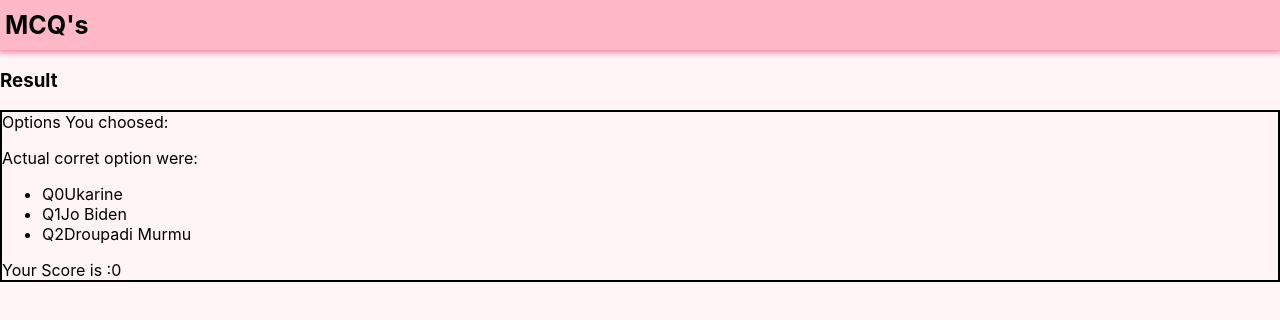
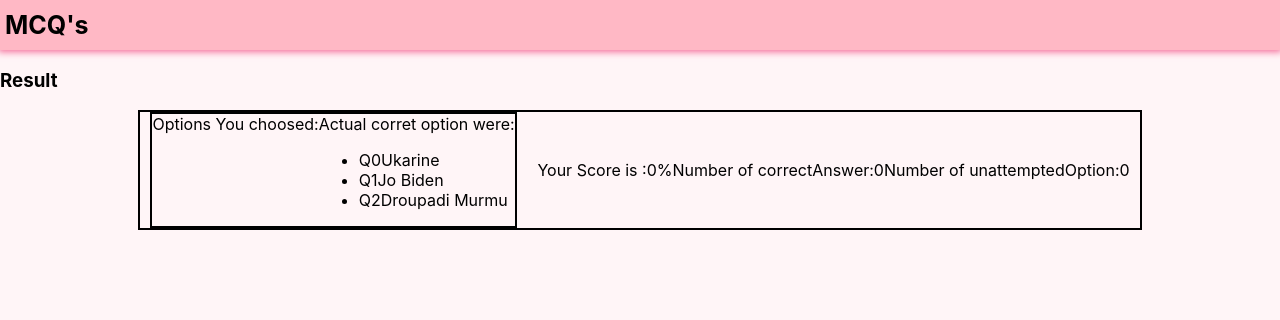
Before and after one commit to Msuf123/quiz-game, a React (Create React App) app: page /final in a window 1280 px wide. Shown: the top 320 px of the page. Built offline with nearby package versions, Linux system fonts and the light colour scheme.

Commit message:
Done 45% of the progress

```diff
--- a/src/Routes/Mcq/Mcq.js
+++ b/src/Routes/Mcq/Mcq.js
@@ -5,6 +5,7 @@ import style from './mcq.module.css'
 import { useParams } from "react-router-dom"
 import { addUserchoice } from "../Mcq/Options/final"
 import { select } from '../Mcq/Options/selected'
+import { useEffect } from "react"
 export default function Mcq(){
 
     const totalData=useSelector((state)=>state.questions)
@@ -12,8 +13,9 @@ export default function Mcq(){
     const question=totalData[Number(currentQuestionNumber.number)-1]
     const dispatch=useDispatch()
     const current=useParams()
+    useEffect(()=>{
     dispatch(addUserchoice({questionNumber:current.number,selectedChoice:null}))
-    dispatch(select(null))
+    dispatch(select(null))},[])
     return(
         <div className={style.main}>
             <div className={style.questionOuter}>
--- a/src/Routes/Mcq/Navigation/Navigation.js
+++ b/src/Routes/Mcq/Navigation/Navigation.js
@@ -11,9 +11,9 @@ export default function Navigation(){
     const current=useParams()
     const dispatch=useDispatch()
     const totalNumberOfQuestions=numberOfQuestion.length
-    useEffect(()=>{
-        console.log(currentFinalSelected)
-    })
+    // useEffect(()=>{
+    //     console.log(currentFinalSelected)
+    // })
     return(
         <div className={style.main}>
             {1<current.number?<button onClick={()=>nav(`/${Number(current.number)-1}`)}>Back</button>:null}
--- a/src/Routes/Submit/Dynamic/Dynamic.js
+++ b/src/Routes/Submit/Dynamic/Dynamic.js
@@ -1,28 +1,37 @@
 import { useSelector } from 'react-redux'
 import style from './dynamic.module.css'
 import scoreCalculateFunction from './scoreCalculateFunction'
+import { useEffect, useState } from 'react'
 export default function Dynamic(){
     const userSelectedOption=useSelector((state)=>state.userChoice)
     const listOfActualOption=useSelector((state)=>state.questions)
-
+    const [correctOption,setCorrectOption]=useState()
+    const [unattemptedOption,setUnattemptedOption]=useState()
+    useEffect(()=>{
+        const{correctCount,unAttemptedQuestion}=scoreCalculateFunction(userSelectedOption,listOfActualOption)
+        setCorrectOption(correctCount)
+        setUnattemptedOption(unAttemptedQuestion)
+    },[])
     return(
         <div className={style.main}>
-            <div>
+            <div className={style.matchingresult}>
                 <div>
                    <span>Options You choosed:</span>
                    <ul>
-                     {userSelectedOption.map((i,k)=><li key={k}>Q{i.questionNumber}{i.selectedChoice}</li>)}
+                     {userSelectedOption.map((i,k)=><li key={k}>Q{i.questionNumber}{i.selectedChoice===null?'Not Selected':i.selectedChoice}</li>)}
                    </ul>
                 </div>
                 <div>
                     <span>Actual corret option were:</span>
                     <ul>
-                        {listOfActualOption.map((i,k)=><li key={k}>Q{k}{i.correctOption}</li>)}
+                        {listOfActualOption.map((i,k)=><li key={k+1}>Q{k}{i.correctOption}</li>)}
                     </ul>
                 </div>
             </div>
             <div>
-                <span>Your Score is :{scoreCalculateFunction(userSelectedOption,listOfActualOption)}</span>
+                <span>Your Score is :{Math.round((correctOption/listOfActualOption.length)*100)}%</span>
+                <span>Number of correctAnswer:{correctOption}</span>
+                <span>Number of unattemptedOption:{unattemptedOption}</span>
             </div>
         </div>
     )
--- a/src/Routes/Submit/Dynamic/dynamic.module.css
+++ b/src/Routes/Submit/Dynamic/dynamic.module.css
@@ -1,3 +1,13 @@
 .main{
     border: 2px solid black;
+    display: flex;
+    width: min(1000px,95%);
+    margin: auto;
+    align-items: center;
+    justify-content: space-around;
 }
+.matchingresult{
+    border: 2px solid black;
+    display: flex;
+    flex-direction: row;
+}
--- a/src/Routes/Submit/Dynamic/scoreCalculateFunction.js
+++ b/src/Routes/Submit/Dynamic/scoreCalculateFunction.js
@@ -1,15 +1,18 @@
 export default function scoreCalculateFunction(listOfActualOption,correctedOption){
-    console.log(listOfActualOption,correctedOption)
     let correctCount=0;
     let unAttemptedQuestion=0;
     for(let i=0;i<listOfActualOption.length;i++){
-        if(correctedOption[i].selectedChoice===listOfActualOption[i].correctOption){
+
+
+        if(listOfActualOption[i].selectedChoice===correctedOption[i].correctOption){
+
             correctCount++;
         }
-        else if(correctedOption[i].selectedChoice===null){
-         unAttemptedQuestion++;
+        else if(correctedOption[i].selectedChoice==null){
+            unAttemptedQuestion++
+
         }
     }
-    console.log(unAttemptedQuestion)
-    return correctCount
+
+    return {correctCount,unAttemptedQuestion}
 }
```
